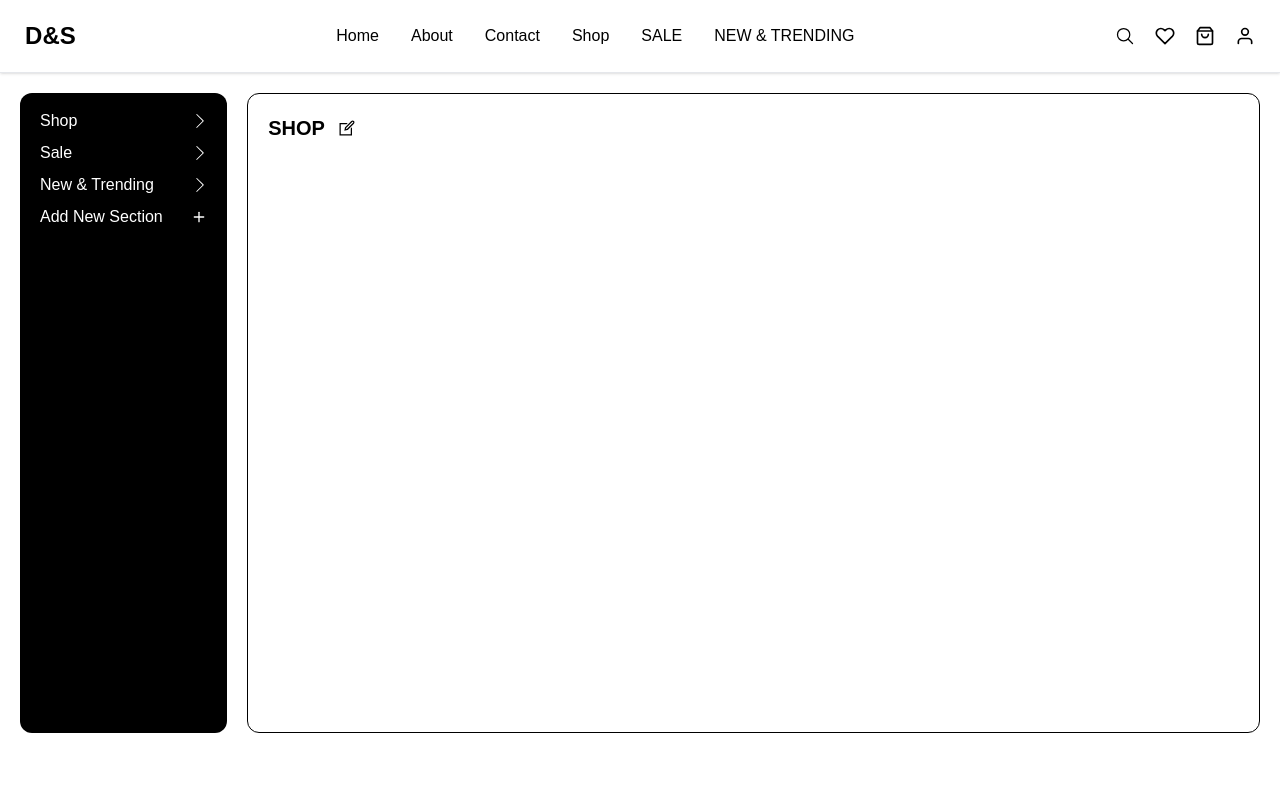
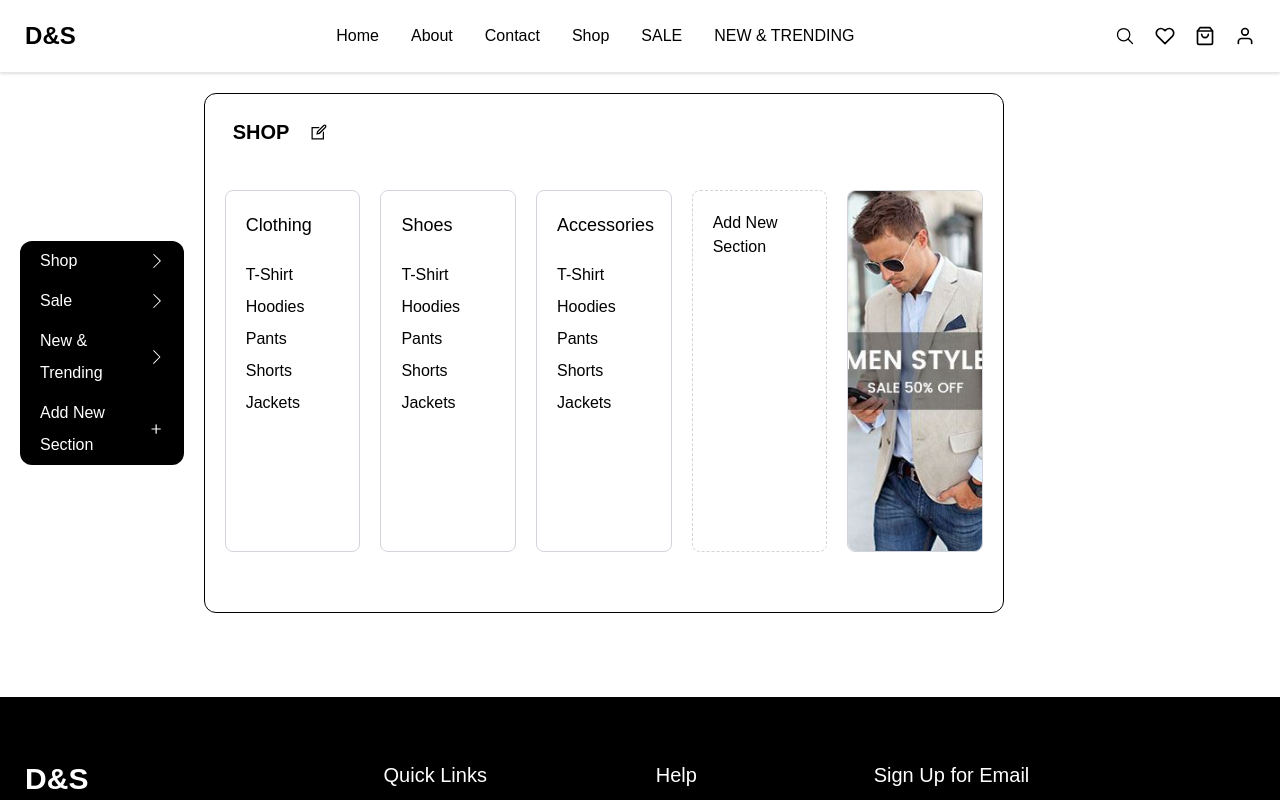
Before and after one commit to Megan021/D-S, a React (Vite) app: page /megamenu-edit in a window 1280 px wide. Shown: the top 800 px of the page. Built offline with nearby package versions, Linux system fonts and the light colour scheme; a web font is replaced by a local one.

Commit message:
mega menu edit update

```diff
--- a/src/Components/ForMegaMenu/MenuNewTrending.jsx
+++ b/src/Components/ForMegaMenu/MenuNewTrending.jsx
@@ -37,10 +37,10 @@ const MenuNewTrending = forwardRef((props, ref) => {
              </div>
 
 
-             <div className='relative w-[30vh]'>
+             {/* <div className='relative w-[30vh]'>
                   <img src="/images/megamenu/imagesale2.jpg" alt="new and trending clothing" className="w-full" />
                   <button className='absolute bottom-3 left-3 bg-black text-white text-sm rounded p-1 px-2'>Shop Now</button>
-             </div>
+             </div> */}
         </div>
        </>
      )
--- a/src/Components/ForMegaMenu/MenuSale.jsx
+++ b/src/Components/ForMegaMenu/MenuSale.jsx
@@ -25,9 +25,9 @@ const MenuSale = forwardRef((props, ref) => {
                </ul>
           </div>
 
-          <div className='w-[30vh] relative'>
+          {/* <div className='w-[30vh] relative'>
                <img src="/images/megamenu/imagesale.jpeg" alt="" className='border border-gray-200 rounded shadow' />
-          </div>
+          </div> */}
      </div>
     </>
   )
--- a/src/Components/ForMegaMenu/MenuShop.jsx
+++ b/src/Components/ForMegaMenu/MenuShop.jsx
@@ -35,11 +35,11 @@ const MenuShop = forwardRef((props, ref) => {
                   </ul>
              </div>
 
-             <div className='w-[30vh] relative'>
-                  <img src="/images/megamenu/image1.jpg" alt="" className='' />
+             {/* <div className='w-[30vh] relative'> */}
+                  {/* <img src="/images/megamenu/image1.jpg" alt="" className='' /> */}
                {/* <button className='absolute bottom-3 left-5 bg-white bg-opacity-40 hover:bg-opacity-50 px-2 flex items-center gap-1'>Shop <GoArrowUpRight /></button> */}
-               <button className='absolute top-3 left-3 bg-black text-white text-sm rounded p-1 px-2'>Shop</button>
-             </div>
+               {/* <button className='absolute top-3 left-3 bg-black text-white text-sm rounded p-1 px-2'>Shop</button> */}
+             {/* </div> */}
         </div>
        </>
      )
--- a/src/Pages/Dashboard/Review.jsx
+++ b/src/Pages/Dashboard/Review.jsx
@@ -81,6 +81,7 @@ const Review = () => {
                     <h2 className="font-medium mt-2 line-clamp-2">
                       {product?.name}
                     </h2>
+                    <p className="text-muted text-sm">(red-free)</p>
                     <p className="pt-1">Rs. {product?.price}</p>
                   </div>
                   <button
@@ -118,6 +119,7 @@ const Review = () => {
                     <h2 className="font-medium mt-2 line-clamp-2">
                       {product?.name}
                     </h2>
+                    <p className="text-muted text-sm">(red-free)</p>
                     <p className="pt-1">Rs. {product?.price}</p>
                     <p className="py-3">
                       "Lorem, ipsum dolor sit amet consectetur adipisicing elit.
--- a/src/Pages/MegaMenuEdit.jsx
+++ b/src/Pages/MegaMenuEdit.jsx
@@ -1,33 +1,116 @@
-import React from 'react'
-import { FiPlus } from 'react-icons/fi'
-import { LiaEditSolid } from 'react-icons/lia'
-import { SlArrowRight } from 'react-icons/sl'
+import React, { useState } from "react";
+import { FiPlus } from "react-icons/fi";
+import { LiaEdit, LiaEditSolid } from "react-icons/lia";
+import { SlArrowRight } from "react-icons/sl";
 
 const MegaMenuEdit = () => {
+  const [edit, setEdit] = useState(false);
+  const [heading, setHeading] = useState("SHOP");
+
+  const handleSave = () => {
+    setEdit(false);
+  };
+
+  const menuItems = [
+    { label: "Shop", icon: <SlArrowRight className="text-sm" /> },
+    { label: "Sale", icon: <SlArrowRight className="text-sm" /> },
+    { label: "New & Trending", icon: <SlArrowRight className="text-sm" /> },
+  ];
   return (
     <>
-     <div className='p-5 flex gap-5'>
-          <div className='bg-black text-white w-[17%] py-3 rounded-xl h-[80vh]'>
-               <ul className='leading-8'>
-                    <li className='px-5 w-full hover:bg-gray-500 flex items-center justify-between duration-200 cursor-pointer'>Shop<SlArrowRight className='text-sm' /></li>
-                    <li className='px-5 w-full hover:bg-gray-500 flex items-center justify-between duration-200 cursor-pointer'>Sale<SlArrowRight className='text-sm' /></li>
-                    <li className='px-5 w-full hover:bg-gray-500 flex items-center justify-between duration-200 cursor-pointer'>New & Trending<SlArrowRight className='text-sm' /></li>
-                    <li className='group px-5 w-full hover:bg-gray-500 flex items-center justify-between duration-200 cursor-pointer'>Add New Section<FiPlus className='group-hover:rotate-90 duration-300' /></li>
+      <div className="p-5 flex gap-5 items-center w-[80%]">
+        <div className="bg-black text-white w-[17%] rounded-xl">
+          <ul className="leading-8">
+            {menuItems.map((item, index) => (
+              <li
+                key={index}
+                className="px-5 p-1 w-full hover:bg-gray-500 rounded-xl flex items-center justify-between duration-200 cursor-pointer"
+              >
+                {item.label}
+                {item.icon}
+              </li>
+            ))}
+            <li className="group px-5 p-1 w-full hover:bg-gray-500 rounded-xl flex items-center justify-between duration-200 cursor-pointer">
+              Add New Section
+              <FiPlus className="group-hover:rotate-90 duration-300" />
+            </li>
           </ul>
         </div>
 
-          <div className='border w-[83%] border-black rounded-xl p-5'>
-               <h2 className='text-xl font-semibold flex items-center gap-3'>SHOP <LiaEditSolid /></h2>
+        <div className="border w-[83%] border-black rounded-xl p-5 h-[65vh] overflow-y-scroll custom-scrollbar">
+          <div className="flex items-center gap-3 text-xl">
+            {edit ? (
+              <input
+                type="text"
+                value={heading}
+                onChange={(e) => setHeading(e.target.value)} // Update text state
+                onBlur={handleSave} // Save when input loses focus
+                className="border rounded px-2 py-1 text-lg focus:outline-none w-auto"
+                autoFocus // Automatically focus the input field
+              />
+            ) : (
+              <h2 className="font-semibold px-2 py-1">{heading}</h2>
+            )}
+            <button onClick={() => setEdit(true)}>
+              <LiaEditSolid />
+            </button>
+          </div>
 
-               <div>
-                    <div>
-
+          <div className="mt-10 grid grid-cols-5 gap-5 ">
+            <div className="border hover:border-black p-5 rounded-lg border-gray-300 duration-200 relative h-full group">
+              <h2 className="font-medium text-lg pb-5">Clothing</h2>
+              <ul className="leading-8">
+                <li>T-Shirt</li>
+                <li>Hoodies</li>
+                <li>Pants</li>
+                <li>Shorts</li>
+                <li>Jackets</li>
+              </ul>
+              <button className="absolute top-3 right-3 text-lg hidden group-hover:block">
+                <LiaEdit />
+              </button>
+            </div>
+            <div className="border hover:border-black p-5 rounded-lg border-gray-300 duration-200 relative h-full group">
+              <h2 className="font-medium text-lg pb-5">Shoes</h2>
+              <ul className="leading-8">
+                <li>T-Shirt</li>
+                <li>Hoodies</li>
+                <li>Pants</li>
+                <li>Shorts</li>
+                <li>Jackets</li>
+              </ul>
+              <button className="absolute top-3 right-3 text-lg hidden group-hover:block">
+                <LiaEdit />
+              </button>
+            </div>
+            <div className="border hover:border-black p-5 rounded-lg border-gray-300 duration-200 relative h-full group">
+              <h2 className="font-medium text-lg pb-5">Accessories</h2>
+              <ul className="leading-8">
+                <li>T-Shirt</li>
+                <li>Hoodies</li>
+                <li>Pants</li>
+                <li>Shorts</li>
+                <li>Jackets</li>
+              </ul>
+              <button className="absolute top-3 right-3 text-lg hidden group-hover:block">
+                <LiaEdit />
+              </button>
+            </div>
+            <div className="border border-dashed hover:border-black p-5 rounded-lg border-gray-300 duration-200 relative h-full group">
+              <p>Add New Section</p>
+            </div>
+            <div className="border hover:border-black rounded-lg border-gray-300 duration-200 relative h-full group">
+              <img
+                src="/images/megamenu/imagesale2.jpg"
+                alt=""
+                className="h-[45vh] w-full object-cover rounded-lg"
+              />
             </div>
           </div>
         </div>
       </div>
     </>
-  )
-}
+  );
+};
 
-export default MegaMenuEdit
+export default MegaMenuEdit;
--- a/src/index.css
+++ b/src/index.css
@@ -28,6 +28,22 @@ input[type="number"]::-webkit-outer-spin-button {
 /* Hide spinners in Firefox */
 input[type="number"] {
   -moz-appearance: textfield;
+}
+
+/* Custom scrollbar styles */
+.custom-scrollbar::-webkit-scrollbar {
+  height: 5px; /* Width of the scrollbar */
+  width: 3.5px;
+}
+
+.custom-scrollbar::-webkit-scrollbar-thumb {
+ @apply bg-gray-500 rounded-full; /* Scrollbar thumb (handle) */
+ @apply hover:opacity-100;
+ @apply opacity-0;
+}
+
+.custom-scrollbar::-webkit-scrollbar-track {
+ @apply bg-gray-100; /* Scrollbar track */
 }
 
 
```
Lines whose indentation alone changed are shown as unchanged.
